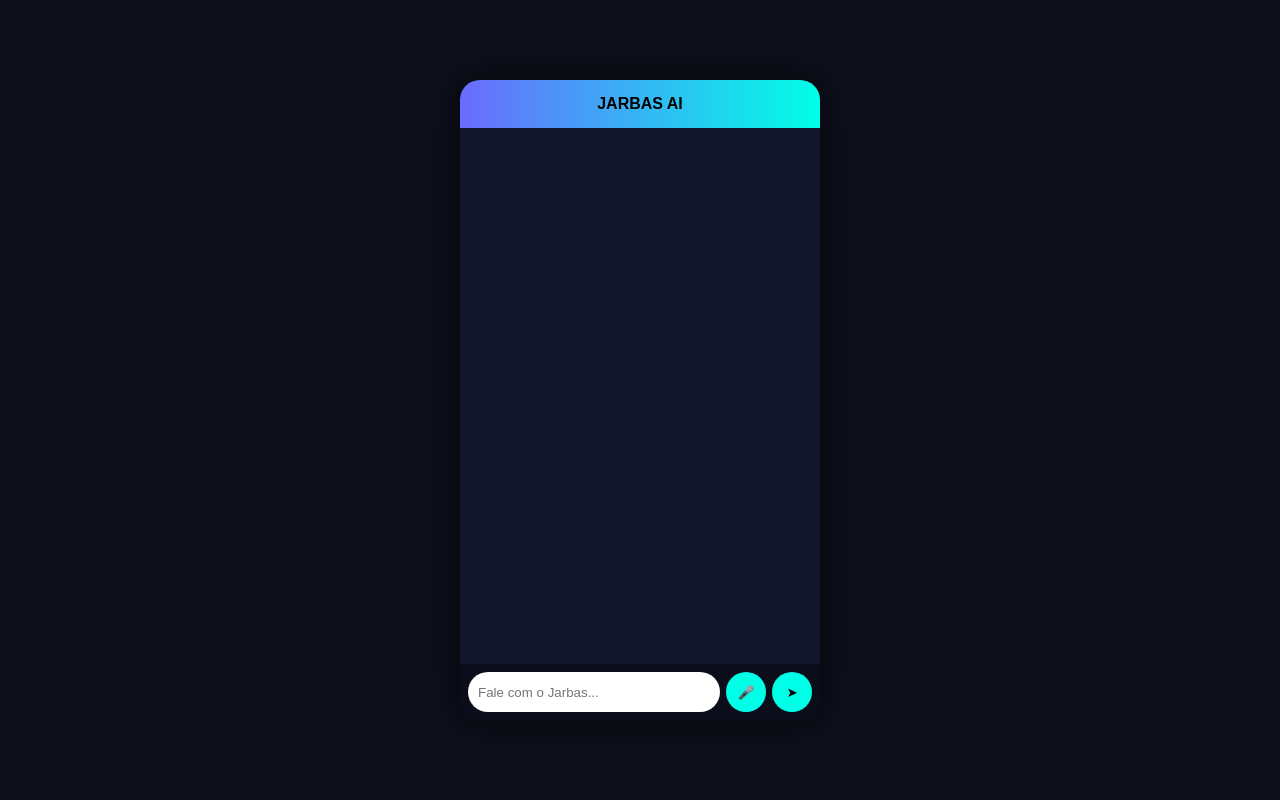
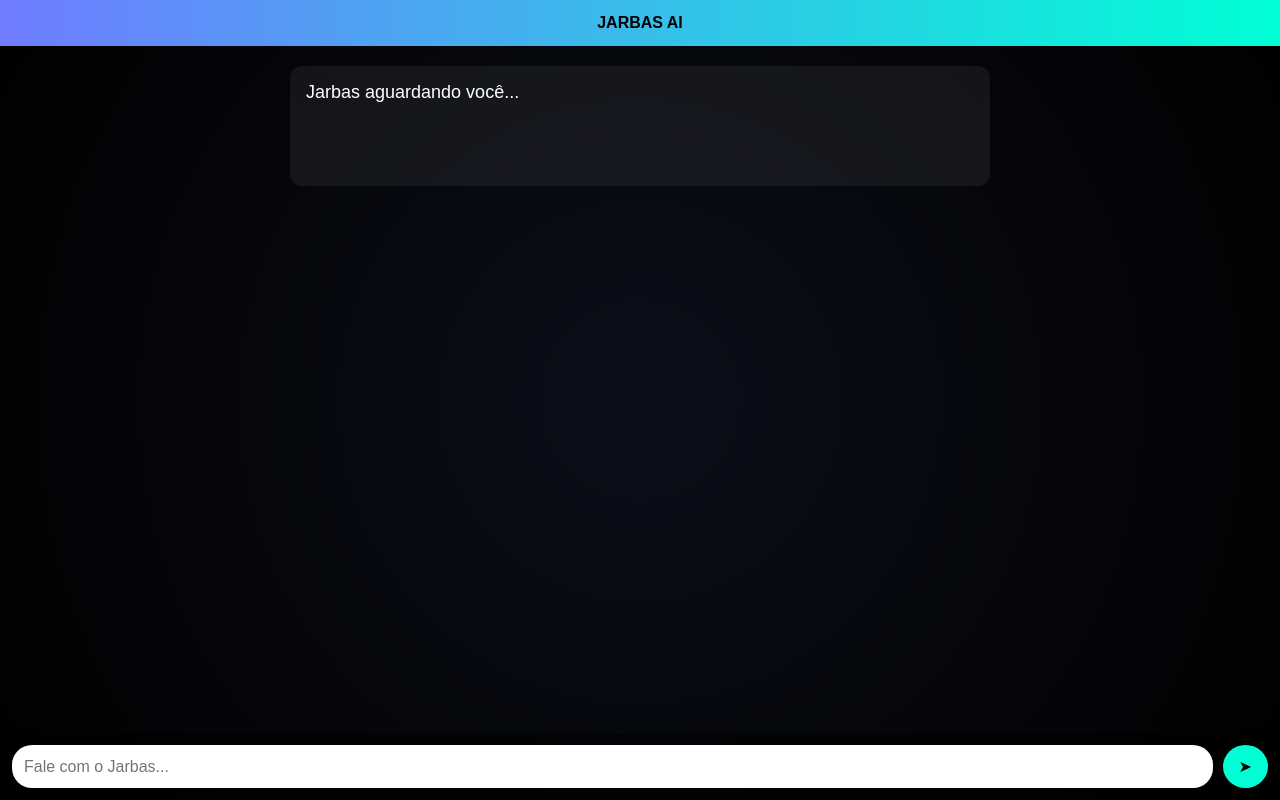
Before and after one commit to jeancarlosfaveros0103-cpu/jarbas-ai, a Flask app: page / in a window 1280 px wide. Run offline with Flask 3, Linux system fonts and the light colour scheme.

Commit message:
Update index.html

```diff
--- a/templates/index.html
+++ b/templates/index.html
@@ -3,137 +3,126 @@
 <head>
   <meta charset="UTF-8">
   <title>Jarbas AI</title>
+  <meta name="viewport" content="width=device-width, initial-scale=1.0">
+
   <style>
-body {
+    * {
+      box-sizing: border-box;
+    }
+
+    html, body {
       margin: 0;
-    background: #0d0f1a;
+      padding: 0;
+      width: 100%;
+      height: 100%;
+      background: #000;
       font-family: Arial, sans-serif;
-    color: white;
-    display: flex;
-    justify-content: center;
-    align-items: center;
+    }
+
+    #container {
+      width: 100vw;
       height: 100vh;
-}
-#app {
-    width: 360px;
-    height: 640px;
-    background: #13162a;
-    border-radius: 20px;
-    box-shadow: 0 0 40px rgba(0,0,0,0.6);
       display: flex;
       flex-direction: column;
-    overflow: hidden;
+      justify-content: space-between;
+      background: radial-gradient(circle at center, #0b0f1a, #000);
+      color: white;
     }
-#top {
-    padding: 15px;
+
+    /* TOPO */
+    #topo {
+      padding: 14px;
       text-align: center;
-    background: linear-gradient(90deg,#6b6bff,#00ffe7);
-    color: black;
       font-weight: bold;
+      background: linear-gradient(90deg, #6f7cff, #00ffd5);
+      color: #000;
     }
-#chat {
+
+    /* CHAT */
+    #chat-box {
       flex: 1;
-    padding: 10px;
+      padding: 20px;
       overflow-y: auto;
+      display: flex;
+      align-items: flex-start;
+      justify-content: center;
     }
-.msg {
-    margin: 6px 0;
-    padding: 10px;
+
+    #resposta {
+      max-width: 700px;
+      width: 100%;
+      background: rgba(255,255,255,0.06);
+      padding: 16px;
       border-radius: 12px;
-    max-width: 80%;
+      min-height: 120px;
+      font-size: 18px;
     }
-.user { background: #2e325a; margin-left: auto; }
-.jarbas { background: #00ffe722; border: 1px solid #00ffe7; }
 
-#input {
+    /* INPUT */
+    #input-area {
       display: flex;
-    padding: 8px;
-    background: #0b0d1a;
+      gap: 10px;
+      padding: 12px;
+      background: rgba(0,0,0,0.6);
     }
-#input input {
+
+    #msg {
       flex: 1;
+      padding: 12px;
       border-radius: 20px;
       border: none;
-    padding: 10px;
       outline: none;
+      font-size: 16px;
     }
-#input button {
-    margin-left: 6px;
+
+    #input-area button {
+      padding: 12px 16px;
       border-radius: 50%;
       border: none;
-    width: 40px;
-    height: 40px;
-    background: #00ffe7;
+      background: #00ffd5;
       cursor: pointer;
+      font-size: 16px;
     }
   </style>
 </head>
+
 <body>
+  <div id="container">
 
-<div id="app">
-    <div id="top">JARBAS AI</div>
-    <div id="chat"></div>
+    <div id="topo">JARBAS AI</div>
 
-    <div id="input">
-        <input id="msg" placeholder="Fale com o Jarbas...">
-        <button onclick="ouvir()">🎤</button>
+    <div id="chat-box">
+      <div id="resposta">Jarbas aguardando você...</div>
+    </div>
+
+    <div id="input-area">
+      <input id="msg" type="text" placeholder="Fale com o Jarbas..." />
       <button onclick="enviar()">➤</button>
     </div>
+
   </div>
 
   <script>
-const chat = document.getElementById("chat");
+    const respostaDiv = document.getElementById("resposta");
     const msg = document.getElementById("msg");
 
-function addMsg(texto, tipo){
-    const div = document.createElement("div");
-    div.className = "msg " + tipo;
-    div.textContent = texto;
-    chat.appendChild(div);
-    chat.scrollTop = chat.scrollHeight;
+    function escreverLetraPorLetra(texto) {
+      respostaDiv.innerHTML = "";
+      let i = 0;
+      const intervalo = setInterval(() => {
+        respostaDiv.innerHTML += texto[i];
+        i++;
+        if (i >= texto.length) clearInterval(intervalo);
+      }, 30);
     }
 
-function falar(texto){
-    const voz = new SpeechSynthesisUtterance(texto);
-    voz.lang = "pt-BR";
-    speechSynthesis.speak(voz);
-}
+    function enviar() {
+      const texto = msg.value.trim();
+      if (!texto) return;
 
-function respostaEmpatica(texto){
-    if(texto.includes("triste")) return "Sinto que você não está bem… quer me contar melhor?";
-    if(texto.includes("feliz")) return "Isso é ótimo! Fico feliz por você.";
-    return "Entendi. Me conta mais sobre isso.";
-}
-
-function enviar(){
-    const t = msg.value.trim();
-    if(!t) return;
-    addMsg(t, "user");
-
-    const r = respostaEmpatica(t);
-    setTimeout(()=>{
-        addMsg(r, "jarbas");
-        falar(r);
-    }, 600);
-
+      escreverLetraPorLetra("Jarbas ainda está em construção, mas já te ouviu: " + texto);
       msg.value = "";
     }
-
-let recognition;
-if ("webkitSpeechRecognition" in window || "SpeechRecognition" in window) {
-    const SR = window.SpeechRecognition || window.webkitSpeechRecognition;
-    recognition = new SR();
-    recognition.lang = "pt-BR";
-    recognition.onresult = e => {
-        msg.value = e.results[0][0].transcript;
-        enviar();
-    };
-}
-
-function ouvir(){
-    if(recognition) recognition.start();
-}
   </script>
-
 </body>
 </html>
```
Lines whose indentation alone changed are shown as unchanged.
